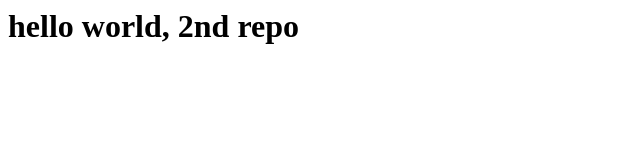
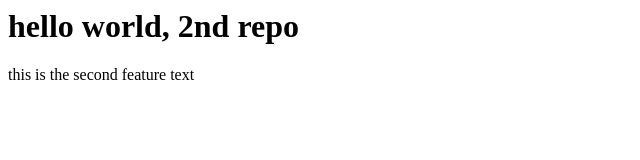
Before and after one commit to assad19/mylocalrepo, a plain HTML site: page index.html in a window 1280 px wide. Shown: the whole page, without its empty margins (0-640 px from the left). Drawn offline with Linux system fonts and the light colour scheme.

Commit message:
Second Feature Branch

```diff
--- a/index.html
+++ b/index.html
@@ -1 +1,2 @@
 <h1>hello world, 2nd repo</h1>
+<p>this is the second feature text</p>
```
